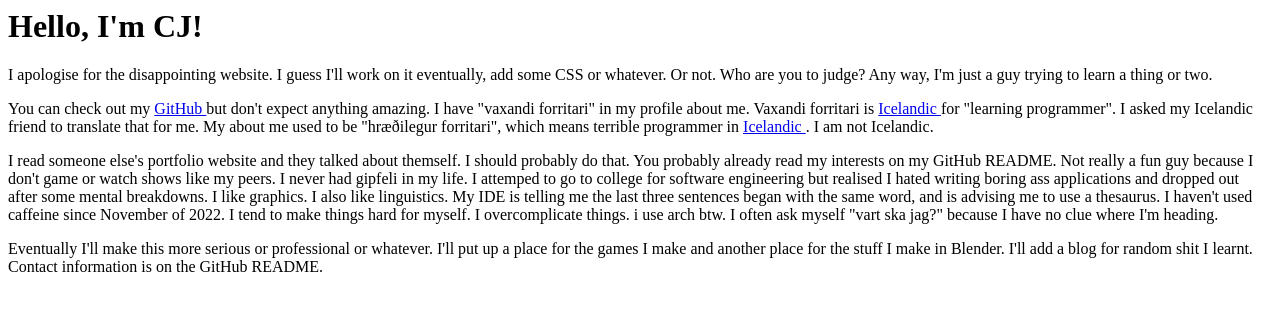
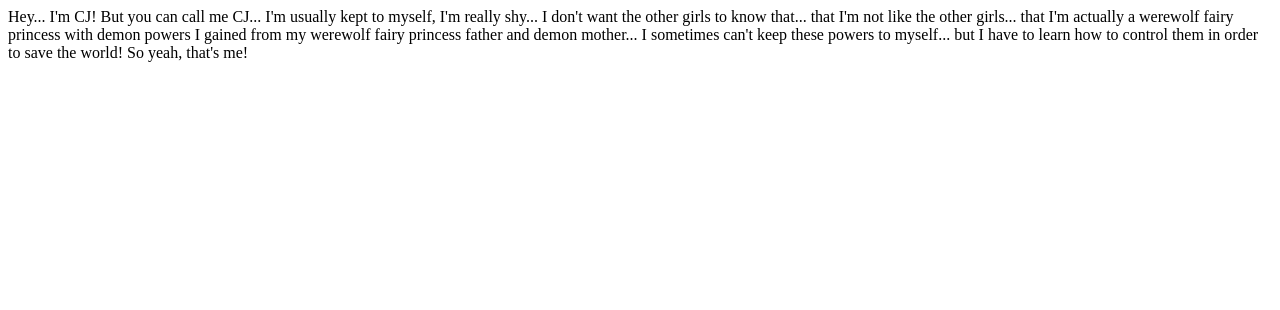
Before and after one commit to CJSatnarine/CJSatnarine.github.io, a plain HTML site: page index.html in a window 1280 px wide. Drawn offline with Linux system fonts and the light colour scheme.

Commit message:
real about me

```diff
--- a/index.html
+++ b/index.html
@@ -1,13 +1,5 @@
 <html>
-    <h1> Hello, I'm CJ! </h1>
-    <p> I apologise for the disappointing website. I guess I'll work on it eventually, add some CSS or whatever. Or not. Who are you to judge? Any way, I'm just a guy trying to learn a thing or two. </p>
-
-    <p> You can check out my <a href="https://github.com/CJSatnarine"> GitHub </a> but don't expect anything amazing. I have "vaxandi forritari" in my profile about me. Vaxandi forritari is
-        <a href="https://iceland.nordicvisitor.com/travel-guide/information/icelandic-language/">Icelandic </a>
-        for "learning programmer". I asked my Icelandic friend to translate that for me. My about me used to be "hræðilegur forritari", which means terrible programmer in <a href="https://en.wikipedia.org/wiki/Icelandic_language"> Icelandic </a>. I am not Icelandic. </p>
-
-    <p> I read someone else's portfolio website and they talked about themself. I should probably do that. You probably already read my interests on my GitHub README. Not really a fun guy because I don't game or watch shows like my peers. I never had gipfeli in my life. I attemped to go to college for software engineering but realised I hated writing boring ass applications and dropped out after some mental breakdowns. I like graphics. I also like linguistics. My IDE is telling me the last three sentences began with the same word, and is advising me to use a thesaurus. I haven't used caffeine since November of 2022. I tend to make things hard for myself. I overcomplicate things. i use arch btw. I often ask myself "vart ska jag?" because I have no clue where I'm heading. </p>
-
-    <p> Eventually I'll make this more serious or professional or whatever. I'll put up a place for the games I make and another place for the stuff I make in Blender. I'll add a blog for random shit I learnt. Contact information is on the GitHub README. </p>
-
+    <p>
+        Hey... I'm CJ! But you can call me CJ... I'm usually kept to myself, I'm really shy... I don't want the other girls to know that... that I'm not like the other girls... that I'm actually a werewolf fairy princess with demon powers I gained from my werewolf fairy princess father and demon mother... I sometimes can't keep these powers to myself... but I have to learn how to control them in order to save the world! So yeah, that's me!
+    </p>
 </html>
```
